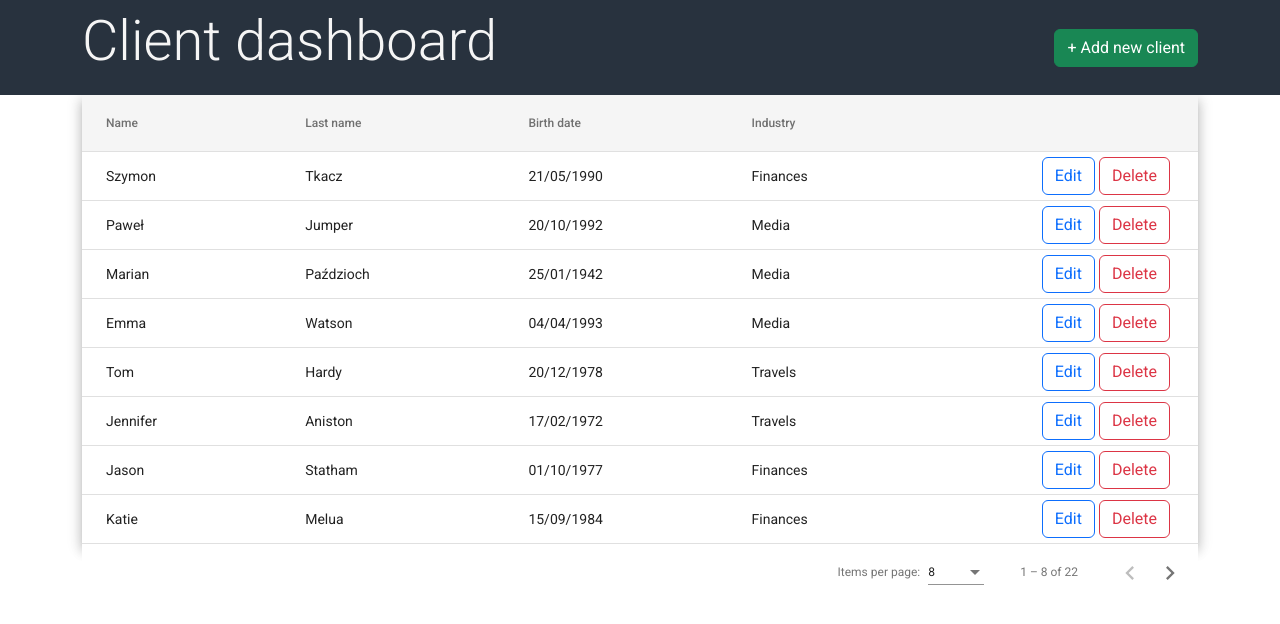
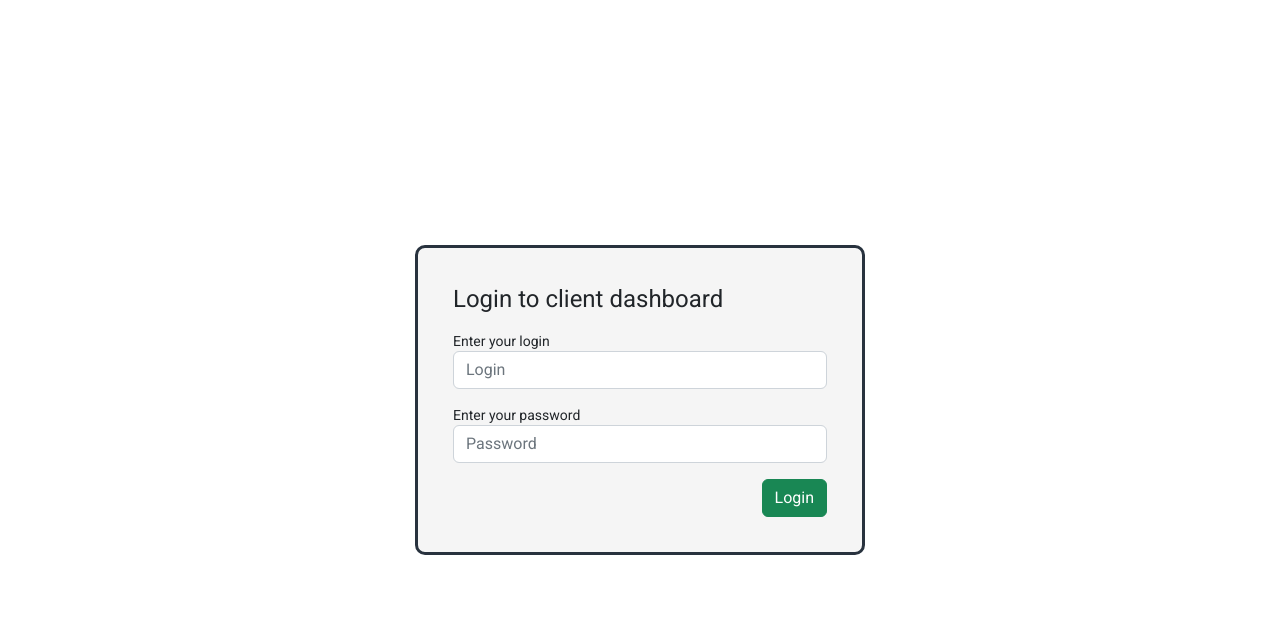
Before and after one commit to SzymonTkacz/AdminApp, an Angular app in the folder frontend/: page /login in a window 1280 px wide. Before the commit this address led to /. Shown: the top 624 px of the page. Built offline with nearby package versions, Linux system fonts and the light colour scheme; data requests are answered from the project's data file.

Commit message:
dodanie szablonu formularzu logowania

```diff
--- a/frontend/db.json
+++ b/frontend/db.json
@@ -1,4 +1,5 @@
 {
+  "admins": [],
   "clients": [
     {
       "id": 14,
--- a/frontend/src/app/app-routing.module.ts
+++ b/frontend/src/app/app-routing.module.ts
@@ -1,7 +1,13 @@
 import { NgModule } from '@angular/core';
 import { RouterModule, Routes } from '@angular/router';
+import { ClientDashboardComponent } from './client-dashboard/client-dashboard.component';
+import { LoginComponent } from './login/login.component';
 
-const routes: Routes = [];
+const routes: Routes = [
+  {path: '', redirectTo: 'login', pathMatch: 'full'},
+  {path: 'login', component:LoginComponent},
+  {path: 'dashboard', component:ClientDashboardComponent}
+];
 
 @NgModule({
   imports: [RouterModule.forRoot(routes)],
--- a/frontend/src/app/app.component.html
+++ b/frontend/src/app/app.component.html
@@ -1 +1,2 @@
-<app-client-dashboard></app-client-dashboard>
+<!-- <app-client-dashboard></app-client-dashboard> -->
+<router-outlet></router-outlet>
--- a/frontend/src/app/app.module.ts
+++ b/frontend/src/app/app.module.ts
@@ -15,12 +15,14 @@ import { HttpClientModule } from '@angular/common/http';
 import { MatTableModule } from '@angular/material/table'
 import { MatPaginatorModule } from '@angular/material/paginator';
 import { MatSortModule } from '@angular/material/sort';
+import { LoginComponent } from './login/login.component';
 
 
 @NgModule({
   declarations: [
     AppComponent,
-    ClientDashboardComponent
+    ClientDashboardComponent,
+    LoginComponent
   ],
   imports: [
     BrowserModule,
--- a/frontend/src/app/client-dashboard/client-dashboard.component.scss
+++ b/frontend/src/app/client-dashboard/client-dashboard.component.scss
@@ -31,6 +31,7 @@
   .single-cell {
     width: 20%;
     word-break:break-all;
+    padding-right: 10px;
   }
 
   .last-cell {
--- a/frontend/src/app/client-dashboard/client-dashboard.component.ts
+++ b/frontend/src/app/client-dashboard/client-dashboard.component.ts
@@ -115,8 +115,4 @@ export class ClientDashboardComponent implements OnInit {
       this.invalidForm = false
     }
   }
-
-  saveForm() {
-    console.log('Form data is: ', this.clientForm.value)
-  }
 }
--- /dev/null
+++ b/frontend/src/app/login/login.component.html
@@ -0,0 +1,18 @@
+<div class="container">
+    <div class="login-template">
+        <h1 class="" >Login to client dashboard</h1>
+        <form  class="form-container">
+            <div class="mb-3">
+                <label for="exampleInputEmail1">Enter your login</label>
+                <input type="text" class="form-control" id="exampleInputEmail1" aria-describedby="emailHelp" placeholder="Login">
+            </div>
+            <div class="mb-3">
+                <label for="exampleInputPassword1">Enter your password</label>
+                <input type="password" class="form-control" id="exampleInputPassword1" placeholder="Password">
+            </div>
+            <div class="modal-footer">
+                <button type="button"  class="btn btn-success">Login</button>
+            </div>
+        </form>
+    </div>
+</div>
--- /dev/null
+++ b/frontend/src/app/login/login.component.scss
@@ -0,0 +1,11 @@
+.login-template {
+    border: 3px solid #28323e;
+    border-radius: 10px;
+    background-color: whitesmoke;
+    padding: 35px;
+    position: absolute;
+    width: 450px;
+    left: 50%;
+    top: 50%;
+    transform: translate(-50%, -50%);
+}
--- /dev/null
+++ b/frontend/src/app/login/login.component.ts
@@ -0,0 +1,15 @@
+import { Component, OnInit } from '@angular/core';
+
+@Component({
+  selector: 'app-login',
+  templateUrl: './login.component.html',
+  styleUrls: ['./login.component.scss']
+})
+export class LoginComponent implements OnInit {
+
+  constructor() { }
+
+  ngOnInit(): void {
+  }
+
+}
```
Also changed, not shown: frontend/src/app/client-dashboard/client-dashboard.component.html (indentation only), frontend/src/styles.scss (line endings or trailing spaces), 1 other file (tests, documents, lock files or other folders).
